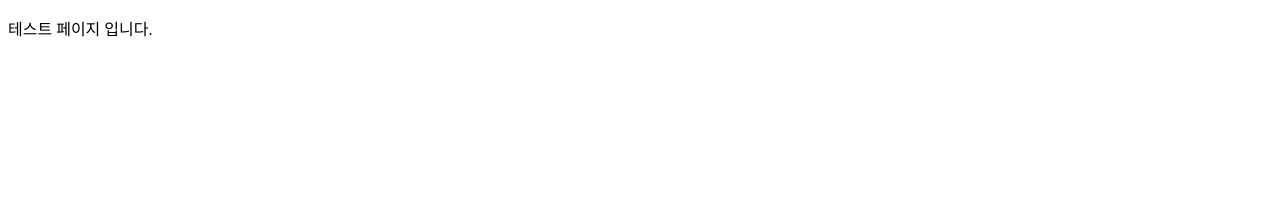
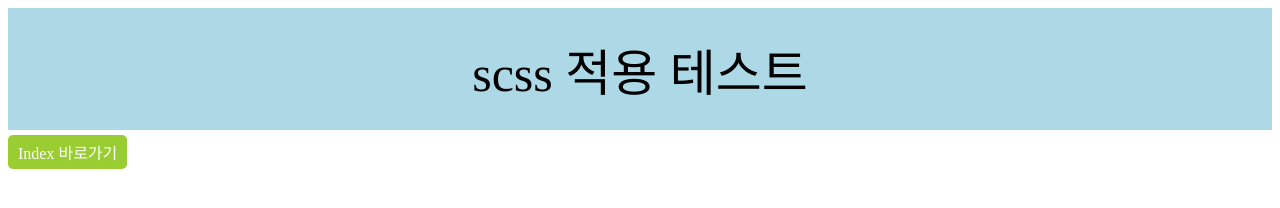
Before and after one commit to junggoo4/myStudy, a plain HTML site: page html/test.html in a window 1280 px wide. Drawn offline with Linux system fonts and the light colour scheme.

Commit message:
Sass test

```diff
--- a/html/test.html
+++ b/html/test.html
@@ -4,9 +4,14 @@
     <meta charset="UTF-8">
     <meta http-equiv="X-UA-Compatible" content="IE=edge">
     <meta name="viewport" content="width=device-width, initial-scale=1.0">
-    <title>Document</title>
+    <title>Sass TEST</title>
+
+    <link rel="stylesheet" href="../resources/css/boxs.css">
 </head>
 <body>
-    <p>테스트 페이지 입니다.</p>
+  <div class="testBox">
+    <p class="test">scss 적용 테스트</p>
+  </div>
+  <a href="../index.html" class="linkBtn">Index 바로가기</a>
 </body>
 </html>
--- /dev/null
+++ b/resources/scss/boxs.scss
@@ -0,0 +1,22 @@
+
+.testBox {
+  background: lightblue;
+  padding: 5px;
+  margin-bottom: 5px;
+
+  .test {
+    color: black;
+    margin: 20px auto;
+    font-size: 50px;
+    text-align: center;
+  }
+}
+
+.linkBtn {
+  text-decoration: none;
+  display: inline-block;
+  padding: 5px 10px;
+  border-radius: 5px;
+  background: yellowgreen;
+  color: white;
+}
```
Also changed, not shown: index.html (+4 -2 lines), resources/css/boxs.css (added), resources/css/boxs.min.css (added).
